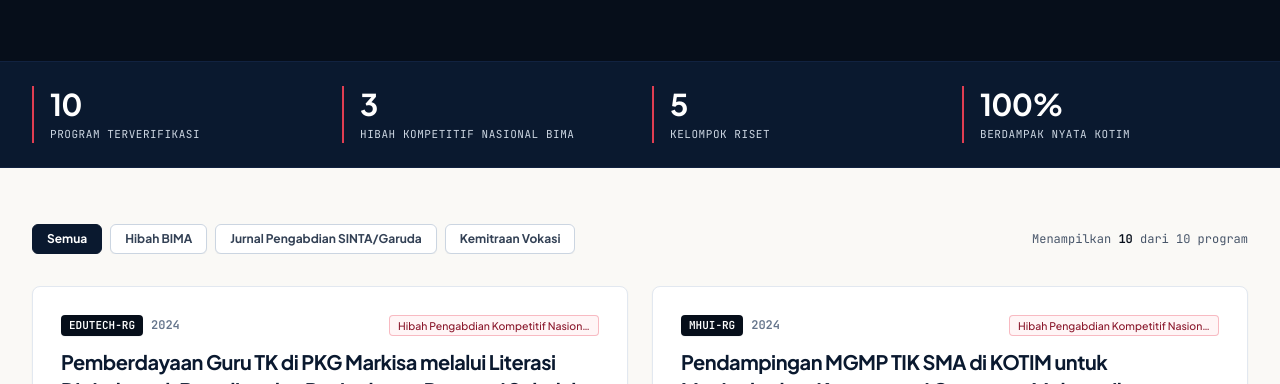
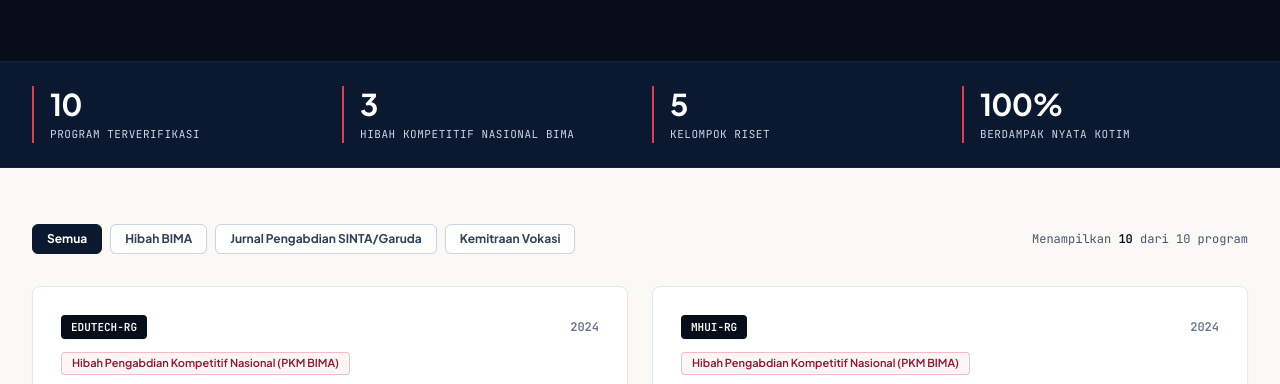
Before and after one commit to sisteminformasi-tech/sisteminformasi-tech.github.io, an Astro site: page /riset/pengabdian in a window 1280 px wide. Shown: the part 379-763 px from the top of the page. Built offline with nearby package versions, Linux system fonts and the light colour scheme; Astro itself is replaced by a stand-in of ours; a web font is replaced by a local one.

Commit message:
fix(pkm): optimalkan header kartu dua baris dan sembunyikan scrollbar filter sesuai standar MIT Visual Style

```diff
--- a/src/components/research/CommunityServiceList.astro
+++ b/src/components/research/CommunityServiceList.astro
@@ -46,9 +46,9 @@ const category = (p: any) =>
 
 // MIT Visual Style palette: Cardinal red tint for BIMA, Slate for Journals, Navy for Partnerships
 const badgeClass: Record<string, string> = {
-  bima: 'bg-gold-50 text-gold-700 border border-gold-200/90 font-medium',
-  jurnal: 'bg-slate-100 text-slate-800 border border-slate-300 font-medium',
-  kemitraan: 'bg-navy-50 text-navy-900 border border-navy-200 font-medium',
+  bima: 'bg-gold-50 text-gold-700 border border-gold-200/90 font-semibold',
+  jurnal: 'bg-slate-100 text-slate-800 border border-slate-300 font-semibold',
+  kemitraan: 'bg-navy-50 text-navy-900 border border-navy-200 font-semibold',
 };
 
 const sintaLabel = (url: string) =>
@@ -108,33 +108,39 @@ const statValues = [`${items.length}`, `${count('bima')}`, `${groups}`, '100%'];
     </p>
   </div>
 
-  <ul class="grid md:grid-cols-2 gap-6" id="pkm-grid">
+  <ul class="grid md:grid-cols-2 gap-6 items-stretch" id="pkm-grid">
     {items.map(({ p, cat, members }) => (
       <li data-category={cat} class="pkm-card flex">
         <article class="card-academic w-full p-6 sm:p-7 flex flex-col justify-between group hover:border-gold-500/80 transition-all shadow-sm" id={p.id}>
           <div>
-            <div class="flex items-center justify-between gap-2 mb-3">
-              <div class="flex items-center gap-2">
-                <a href={`${L.groupHref}#${p.group_id}`} title={en ? p.group_name_en : p.group_name_id}
-                   class="px-2 py-0.5 rounded text-[11px] font-bold font-code bg-navy-950 text-white hover:bg-gold-600 transition-colors shadow-2xs">
-                  {p.group_code}
-                </a>
-                <span class="text-xs font-code font-semibold text-slate-500">{p.year}</span>
-              </div>
-              <span class={`px-2 py-0.5 rounded text-[10.5px] truncate max-w-[210px] text-right ${badgeClass[cat]}`} title={en ? p.scheme_en : p.scheme_id}>
+            <!-- Header Top: Group Code & Year -->
+            <div class="flex items-center justify-between gap-2 mb-2.5">
+              <a href={`${L.groupHref}#${p.group_id}`} title={en ? p.group_name_en : p.group_name_id}
+                 class="inline-flex items-center px-2.5 py-1 rounded text-[11px] font-bold font-code bg-navy-950 text-white hover:bg-gold-600 transition-colors whitespace-nowrap shadow-2xs">
+                {p.group_code}
+              </a>
+              <span class="text-xs font-code font-bold text-slate-500 whitespace-nowrap">{p.year}</span>
+            </div>
+
+            <!-- Scheme Badge -->
+            <div class="mb-3">
+              <span class={`inline-block px-2.5 py-0.5 rounded text-[11px] ${badgeClass[cat]}`}>
                 {en ? p.scheme_en : p.scheme_id}
               </span>
             </div>
 
-            <h2 class="mt-2 font-editorial text-lg sm:text-xl font-bold text-navy-900 leading-snug group-hover:text-gold-700 transition-colors">
+            <!-- Program Title -->
+            <h2 class="font-editorial text-lg sm:text-xl font-bold text-navy-900 leading-snug group-hover:text-gold-700 transition-colors">
               {en ? p.title_en : p.title_id}
             </h2>
 
+            <!-- Partner / Location -->
             <div class="mt-4 pt-3 border-t border-slate-100">
               <h3 class="text-[11px] font-bold font-code uppercase tracking-wider text-slate-600">{L.partner}</h3>
               <p class="mt-1 text-sm text-slate-800 leading-relaxed font-medium">{p.partner}</p>
             </div>
 
+            <!-- Team -->
             <div class="mt-3.5">
               <h3 class="text-[11px] font-bold font-code uppercase tracking-wider text-slate-600">{L.team}</h3>
               <ul class="mt-1 text-sm text-slate-800 space-y-1">
@@ -149,6 +155,7 @@ const statValues = [`${items.length}`, `${count('bima')}`, `${groups}`, '100%'];
               </ul>
             </div>
 
+            <!-- Summary & Output Box -->
             <div class="mt-4">
               <h3 class="text-[11px] font-bold font-code uppercase tracking-wider text-slate-600">{L.output}</h3>
               <p class="mt-1 text-sm text-slate-700 leading-relaxed">{en ? p.summary_en : p.summary_id}</p>
@@ -159,6 +166,7 @@ const statValues = [`${items.length}`, `${count('bima')}`, `${groups}`, '100%'];
             </div>
           </div>
 
+          <!-- Card Footer: Always anchored at bottom -->
           <div class="mt-6 pt-3.5 border-t border-slate-100 flex items-center justify-between text-xs">
             {p.sinta_url ? (
               <a href={p.sinta_url} target="_blank" rel="noopener noreferrer"
```
